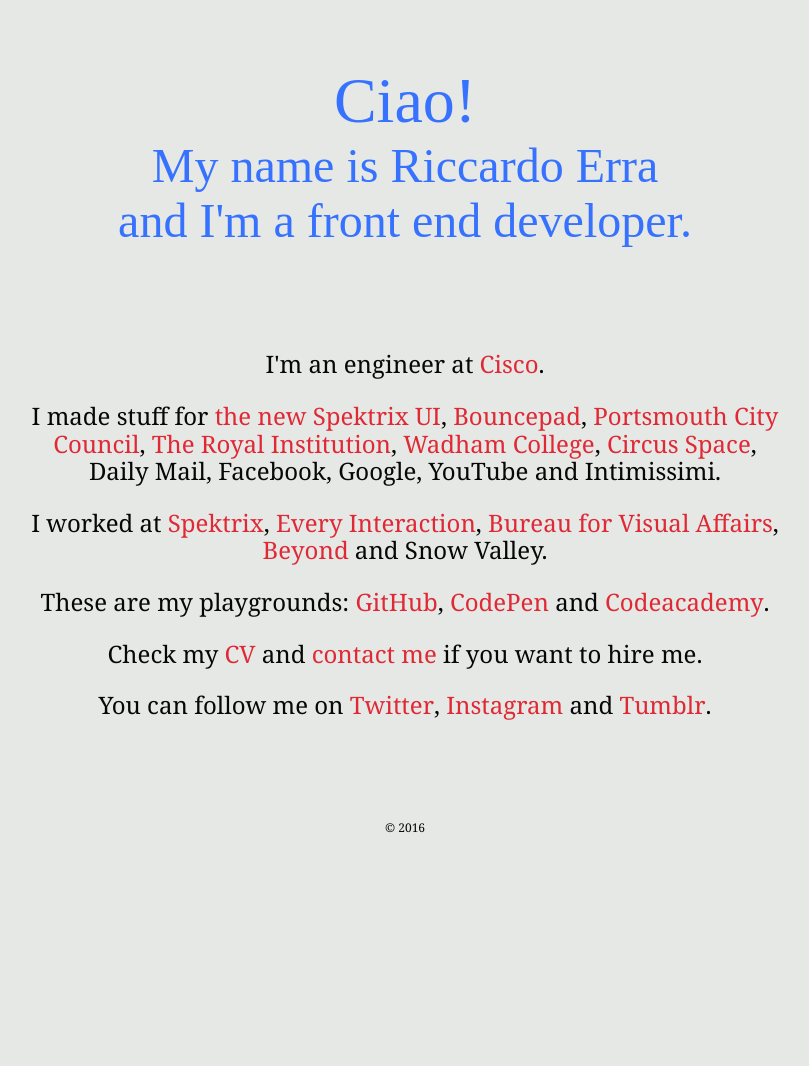
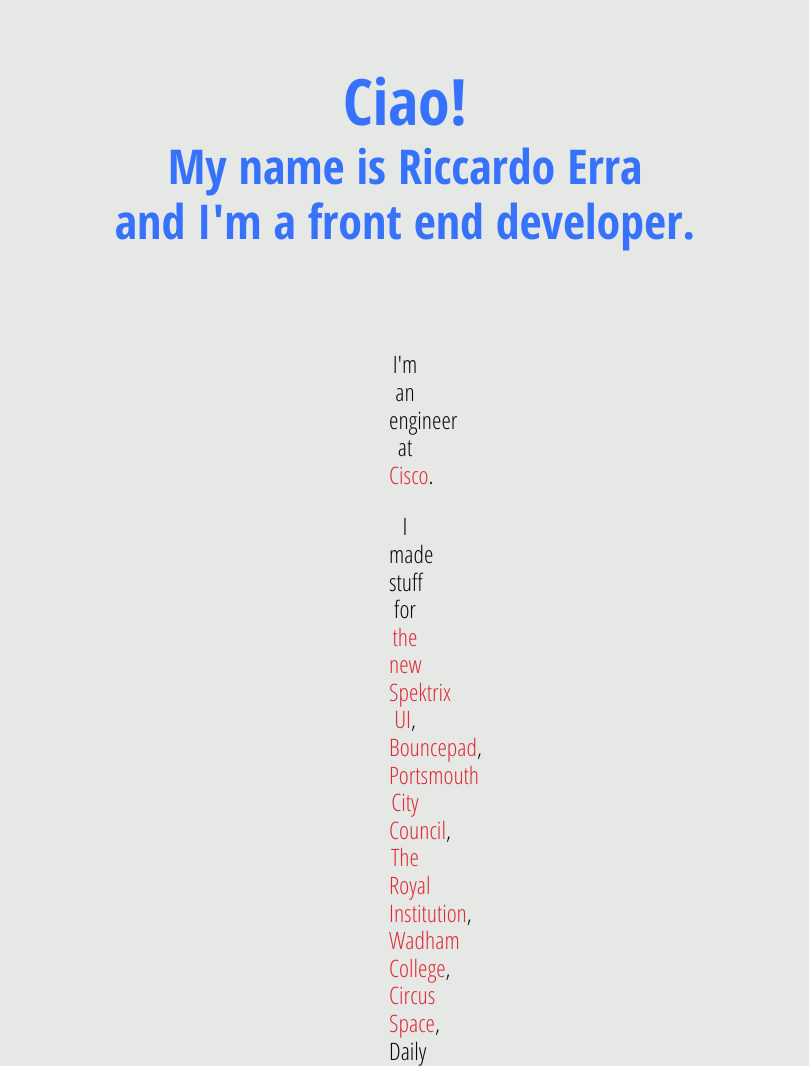
Before and after one commit to riccardoerra/personal-website, a plain HTML site: page index.html in a window 1280 px wide. Shown: the top 1066 px of the page, without its empty margins (235-1044 px from the left). Before the commit the page ends 847 px from the top, so only its background shows below. Drawn offline with Linux system fonts and the light colour scheme.

Commit message:
gh-pages: Updating styling and leaving Typekit for Google fonts
Change-Id: I150f799f2c9150a3de059a5ab14fe9e706c8c583

```diff
--- a/style.css
+++ b/style.css
@@ -1,5 +1,7 @@
+@import url('https://fonts.googleapis.com/css?family=Open+Sans+Condensed:300,700');
+
 body {
-	font-family: franklin-gothic-urw, georgia, helvetica, arial, sans-serif;
+	font-family: 'Open Sans Condensed', sans-serif;
 	width: 80%;
 	margin: 5% 10% 0 auto;
 	font-weight: 300;
@@ -29,8 +31,7 @@ header {
 
 h1,
 h2 {
-  font-family: franklin-gothic-urw-cond;
-  font-weight: 400;
+  font-weight: 700;
   margin: 0;
   padding: 0;
   color: rgba(55, 114, 255, 1);
@@ -48,7 +49,7 @@ article {
 	font-size: 1.5em;
 	margin: 0 auto;
 	width: 100%;
-	max-width: 768px;
+	max-width: 32px;
 }
 
 footer {
@@ -56,7 +57,7 @@ footer {
 	font-size: 0.75em;
 }
 
-@media screen and (max-width: 800px) {
+@media screen and (max-width: 50em) {
 	body {
 		width: 90%;
 		margin: 5% 5% 0 auto;
@@ -71,13 +72,13 @@ footer {
 	}
 }
 
-@media screen and (max-width: 480px) {
+@media screen and (max-width: 30em) {
 	h2 {
 		font-size: 2.4em;
 	}
 }
 
-@media screen and (max-width: 320px) {
+@media screen and (max-width: 20em) {
 	body {
 		width: 96%;
 		margin: 2% 2% 0 auto;
```
